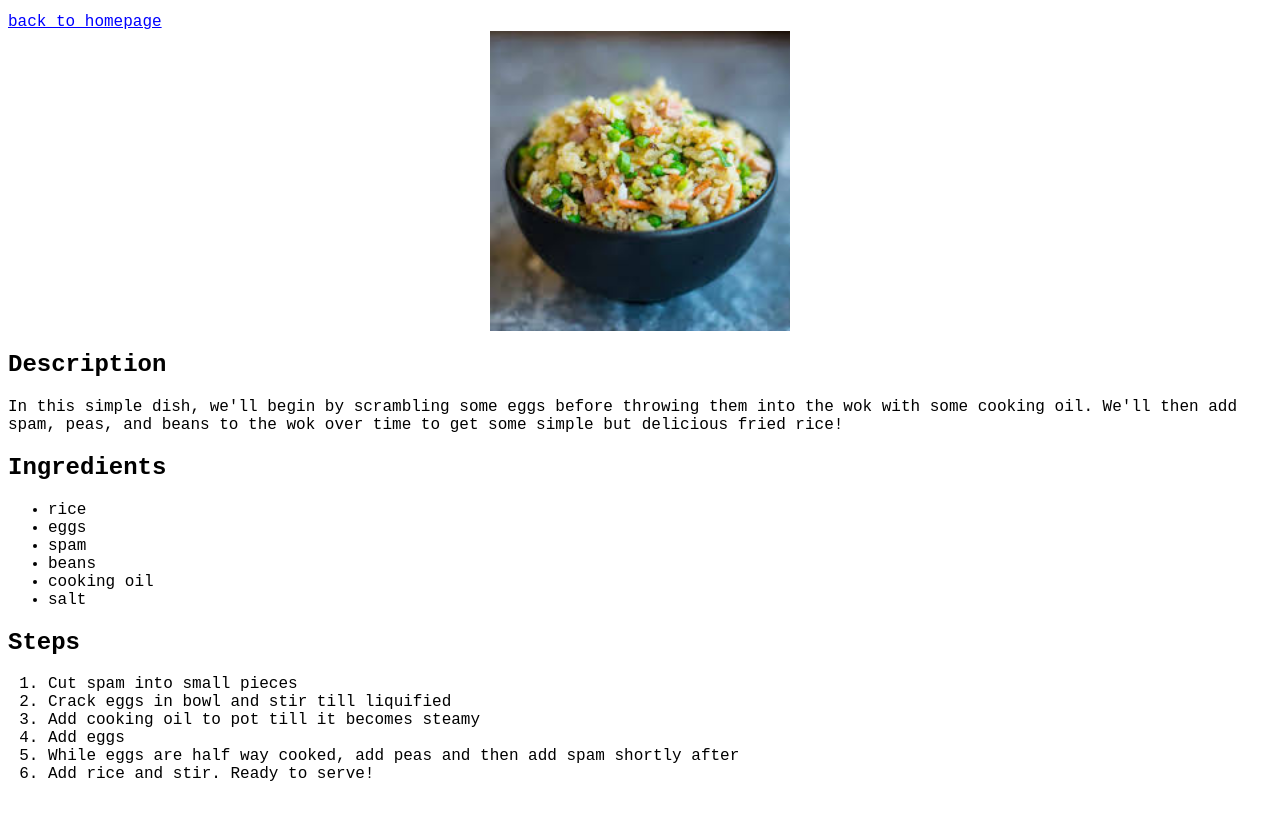
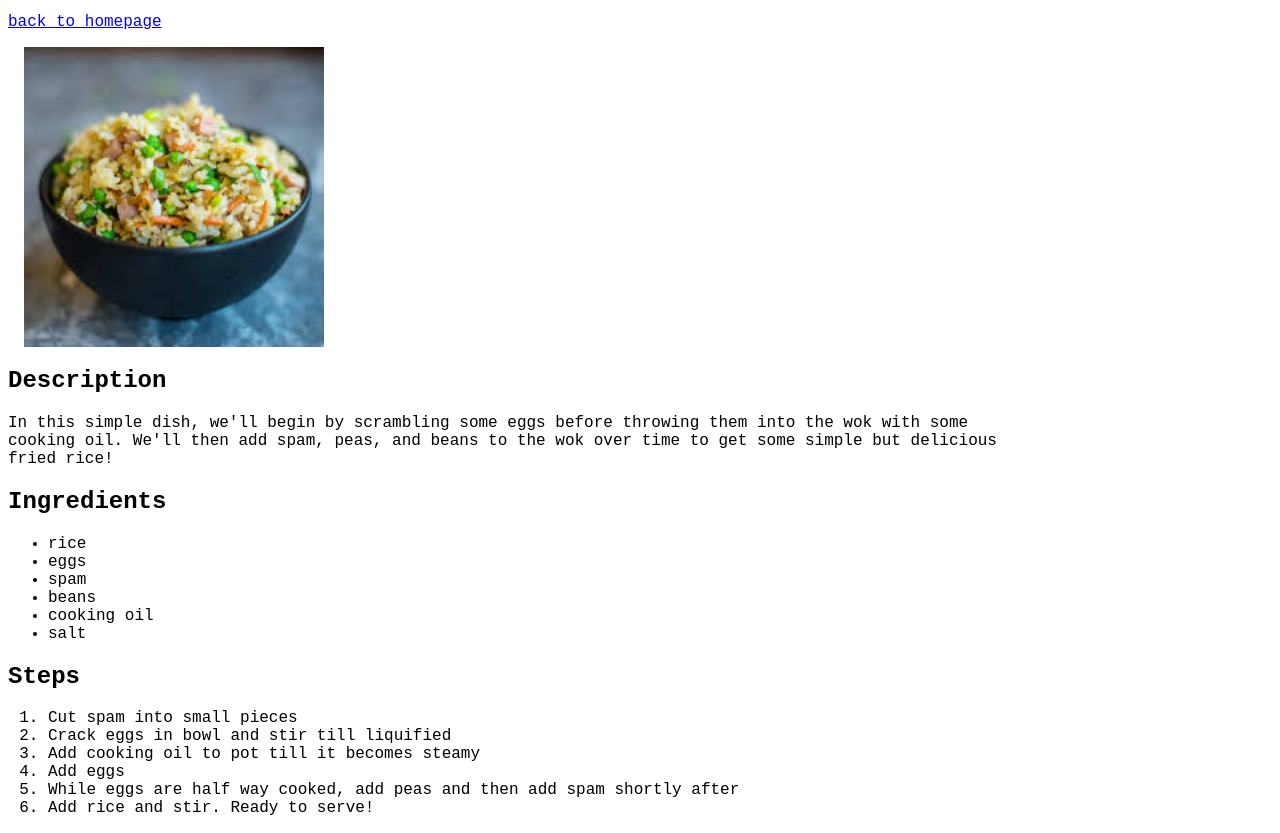
Before and after one commit to pykm05/odin-recipes, a plain HTML site: page recipes/fried-rice.html in a window 1280 px wide. Shown: the part 96-929 px from the top of the page. Before the commit the page ends 895 px from the top, so only its background shows below. Drawn offline with Linux system fonts and the light colour scheme.

Commit message:
changed paragraph and img format for easier readability

```diff
--- a/style.css
+++ b/style.css
@@ -12,7 +12,7 @@ h1 {
 
 img {
     display: block;
-    margin: 0 auto;
+    margin: 1rem;
     width: 300px;
     height: auto;
 }
@@ -20,3 +20,7 @@ img {
 #homepage {
     color: blue;
 }
+
+p {
+    width: 1000px;
+}
```
